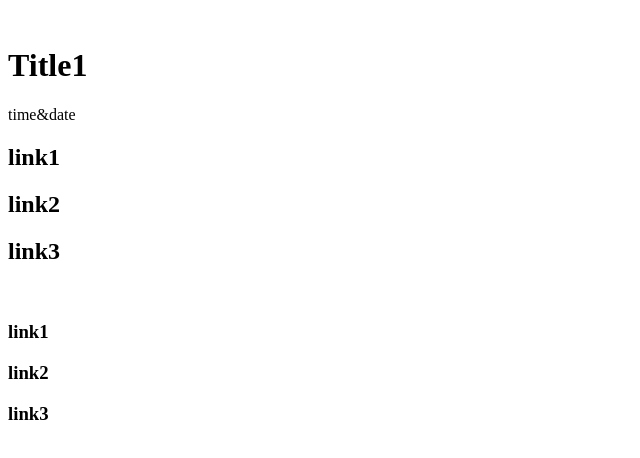
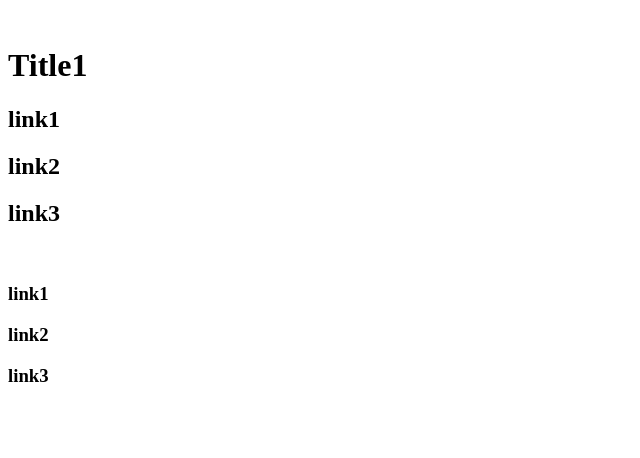
Before and after one commit to joenachum/website, a plain HTML site: page index.html in a window 1280 px wide. Shown: the whole page, without its empty margins (0-640 px from the left). Drawn offline with Linux system fonts and the light colour scheme.

Commit message:
Update index.html

```diff
--- a/index.html
+++ b/index.html
@@ -5,7 +5,6 @@
     <div id="banner">
       <img src="">
       <h1 id="title">Title1</h1>
-      <p>time&date</p>
     </div>
     <div id="menu">
       <h2>link1</h2>
```
